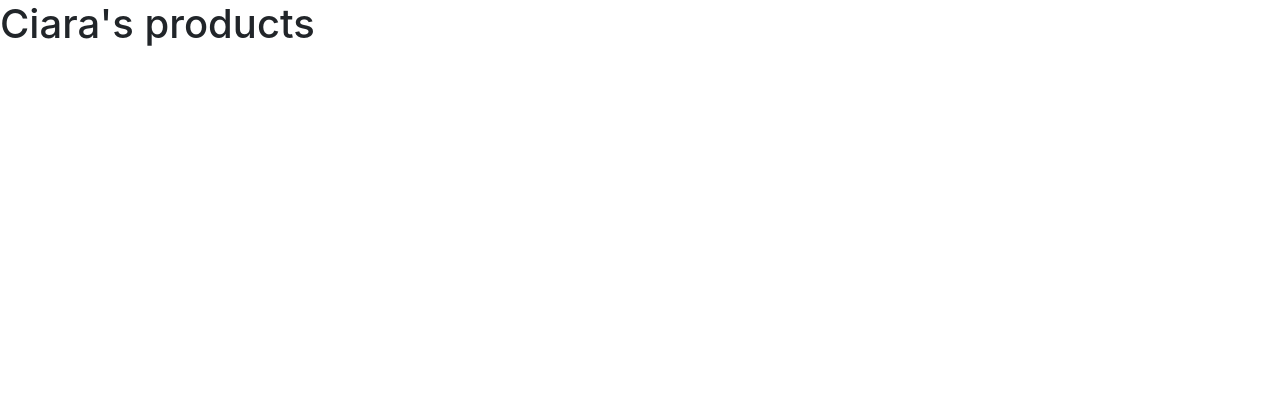
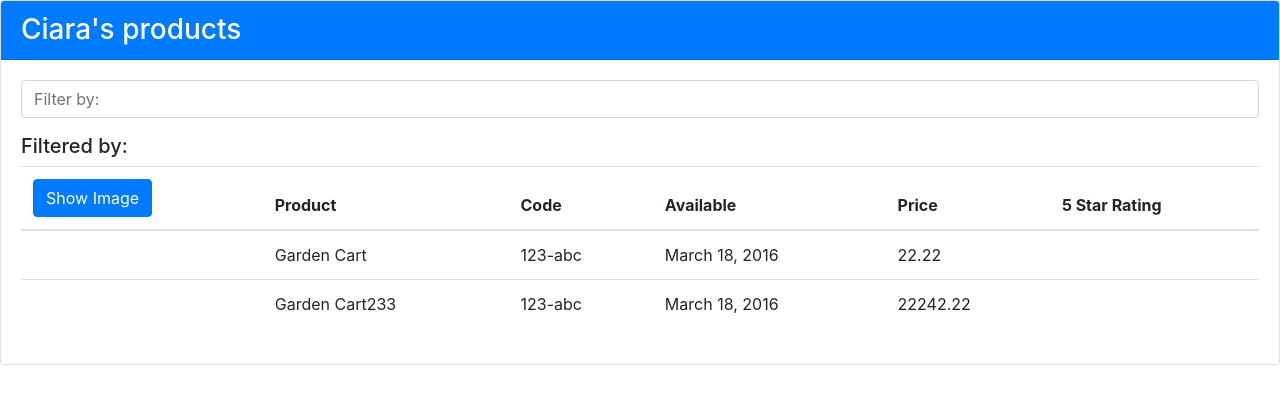
Before and after one commit to S00165427/web19, an Angular app: page / in a window 1280 px wide. Shown: the top 404 px of the page. Built offline with nearby package versions, Linux system fonts and the light colour scheme.

Commit message:
show image working

```diff
--- a/src/app/product-list/product-list.component.html
+++ b/src/app/product-list/product-list.component.html
@@ -1 +1,46 @@
-<div><h1>{{pageTitle}}</h1></div>
+
+<div class='card'>
+    <h3 class='card-header bg-primary text-white'>
+    {{pageTitle}}
+    </h3>
+    <div class='card-body'>
+        <div class="input-group mb-3">
+            <input type="text" class="form-control" placeholder="Filter by:" aria-label="Filter by:" aria-describedby="basic-addon1">
+          </div>
+          <h5 class="card-text">Filtered by:</h5>
+        <div class='table-responsive'>
+            <table class='table' *ngIf='products && products.length'>
+                <thead>
+                    <tr>
+                        <th>
+                            <button class='btn btn-primary'(click)='toggleImage()'>
+                                Show Image
+                            </button>
+                        </th>
+                        <th>Product</th>
+                        <th>Code</th>
+                        <th>Available</th>
+                        <th>Price</th>
+                        <th>5 Star Rating</th>
+                    </tr>
+                </thead>
+                <tbody>
+                <tr *ngFor='let product of products'>
+                    <td>
+                        <img *ngIf='showImage'
+                        [src]='product.imageUrl'
+                        [title]='product.productName'
+                        [style.width.px]= 'imageWidth'
+                        [style.margin.px]= 'imageMargin'>
+                    </td>
+                    <td>{{product.productName}}</td>
+                    <td>{{product.productCode}}</td>
+                    <td>{{product.releaseDate}}</td>
+                    <td>{{product.price}}</td>
+                    <td>{{product.starRating}}</td>
+                </tr>
+                </tbody>
+            </table>
+        </div>
+    </div>
+</div>
--- a/src/app/product-list/product-list.component.ts
+++ b/src/app/product-list/product-list.component.ts
@@ -7,4 +7,34 @@ import { Component } from '@angular/core';
 })
 export class ProductListComponent {
   pageTitle: string = "Ciara's products";
+  imageWidth:number = 50;
+  imageMargin: number = 2;
+  showImage:boolean=false;
+
+
+    products: any[] = [
+    {
+      'productId':2,
+      'productName':'Garden Cart',
+      'productCode':'123-abc',
+      'releaseDate':'March 18, 2016',
+      'description':'This is a test product1',
+      'price':22.22,
+      'starRatin':4.5,
+      'imageUrl':'https://www.nationalgeographic.com/content/dam/news/2018/05/17/you-can-train-your-cat/02-cat-training-NationalGeographic_1484324.jpg'
+        },
+        {
+          'productId':5,
+          'productName':'Garden Cart233',
+          'productCode':'123-abc',
+          'releaseDate':'March 18, 2016',
+          'description':'This is a test product1',
+          'price':22242.22,
+          'starRatin':4.5,
+          'imageUrl':'https://i.ytimg.com/vi/YCaGYUIfdy4/maxresdefault.jpg'
+            }
+  ];
+  toggleImage():void{
+    this.showImage=!this.showImage;
+  }
 }
```
